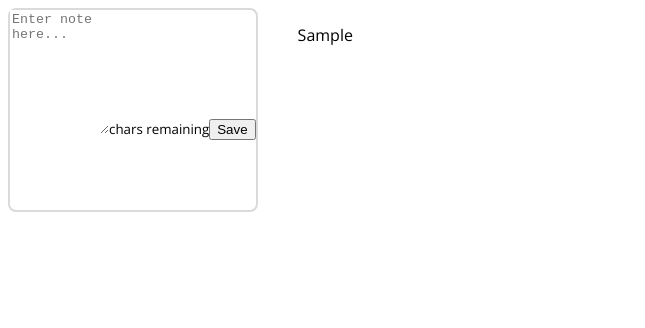
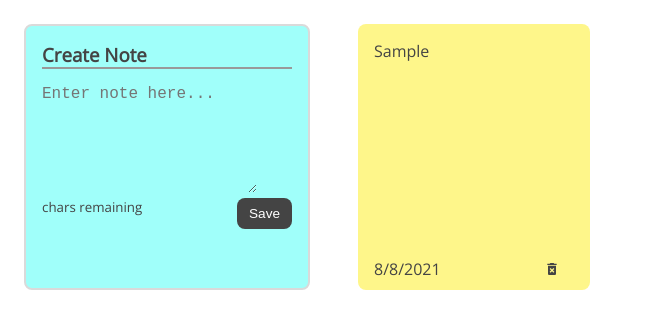
Before and after one commit to AndrewTownsley/React-Note-App, a React (Create React App) app: page / in a window 1280 px wide. Both pictures are taken after typing "Sample" into the empty fields and a click on the button "Save". Shown: the top 328 px of the page, without its empty margins (0-645 px from the left). Built offline with nearby package versions, Linux system fonts and the light colour scheme; the HTML template or start-up script is replaced by a standard one.

Commit message:
Notes are being created and rendered, note and note-input css is done, now working on page layout.  Next is delete function, and date.

```diff
--- a/package.json
+++ b/package.json
@@ -9,6 +9,7 @@
     "nanoid": "^3.1.23",
     "react": "^17.0.2",
     "react-dom": "^17.0.2",
+    "react-icons": "^4.2.0",
     "react-markdown": "^6.0.2",
     "react-scripts": "4.0.3",
     "uuid": "^8.3.2",
--- a/src/App.css
+++ b/src/App.css
@@ -1,22 +1,88 @@
 @import url("https://fonts.googleapis.com/css2?family=Open+Sans&display=swap");
+
+* {
+  margin: 0;
+  padding: 0;
+}
 
 #root {
   font-family: "Open Sans", "Segoe UI", Tahoma, Geneva, Verdana, sans-serif;
+  color: #444;
 }
 
 .App {
-  min-width: 100%;
   display: flex;
-  min-height: 100vh;
-  min-width: 100vw;
 }
 
-.note-card {
+.note-input {
+  height: 230px;
+  width: 250px;
+  border-radius: 8px;
+  margin: 1.5rem;
+  padding: 1rem;
+  background-color: #a0fffa;
   border: 2px solid rgb(218, 218, 218);
   border-radius: 8px;
-  height: 200px;
 }
 
 .note-input textarea {
+  font-size: 1rem;
+  background-color: #a0fffa;
   border: none;
 }
+
+.note-input textarea:focus {
+  outline: 2px solid #999;
+}
+
+.note-input h3 {
+  border-bottom: 2px solid #999;
+  margin-bottom: 1rem;
+}
+
+.note-input-footer {
+  display: flex;
+  justify-content: space-between;
+}
+
+.save-btn {
+  border: none;
+  background-color: #444;
+  color: #fff;
+  padding: 0.5rem 0.75rem;
+  border-radius: 8px;
+  cursor: pointer;
+  font-size: 0.85rem;
+}
+
+.save-btn:hover {
+  background-color: rgb(44, 44, 66);
+}
+
+.note {
+  position: relative;
+  display: flex;
+  flex-direction: column;
+  min-height: 200px;
+  min-width: 200px;
+  max-height: 250px;
+  max-width: 250px;
+  border-radius: 8px;
+  padding: 1rem;
+  margin: 1.5rem;
+  background-color: #fef68a;
+}
+
+.note-footer {
+  width: 80%;
+  display: flex;
+  justify-content: space-between;
+  align-items: center;
+  position: absolute;
+  bottom: 10px;
+}
+
+.notes-list {
+  display: flex;
+  flex-wrap: wrap;
+}
--- a/src/App.js
+++ b/src/App.js
@@ -1,4 +1,5 @@
 import React, { useState, useEffect } from 'react';
+import { MdDeleteForever } from 'react-icons/md'
 import { nanoid } from "nanoid";
 import "./App.css";
 // import NoteInput from "./components/NoteInput";
@@ -38,26 +39,33 @@ const handleTextChange = (event) => {
   return (
     <div className="App">
       {/* Note Input  */}
-        <div className="note-input note-card">
+        <div className="note-input">
+          <div className="note-input-container">
+          <h3>Create Note</h3>
             <textarea
               onChange={handleTextChange}
               value={noteText}
-              rows="8" cols="10"
+              rows="6" cols="20"
               placeholder="Enter note here..."
               name="note"
               id="note-input" >
               </textarea>
-            <small>chars remaining</small>
-            <button onClick={saveNote} className="save btn">Save</button>
+            <div className="note-input-footer">
+              <small>chars remaining</small>
+              <button onClick={saveNote} className="save-btn">Save</button>
+            </div>
+          </div>
         </div>
         <section className="notes-list">
-          <ul>
             {notesArray.map((note) => {
-              return  <div key={nanoid()}>
+              return  <article className="note" key={nanoid()}>
                 <p>{note.text}</p>
-              </div>
+                <div className="note-footer">
+                  <p>8/8/2021</p>
+                  <MdDeleteForever/>
+                </div>
+              </article>
             })}
-          </ul>
         </section>
     </div>
   );
```
Also changed, not shown: 1 other file (tests, documents, lock files or other folders).
